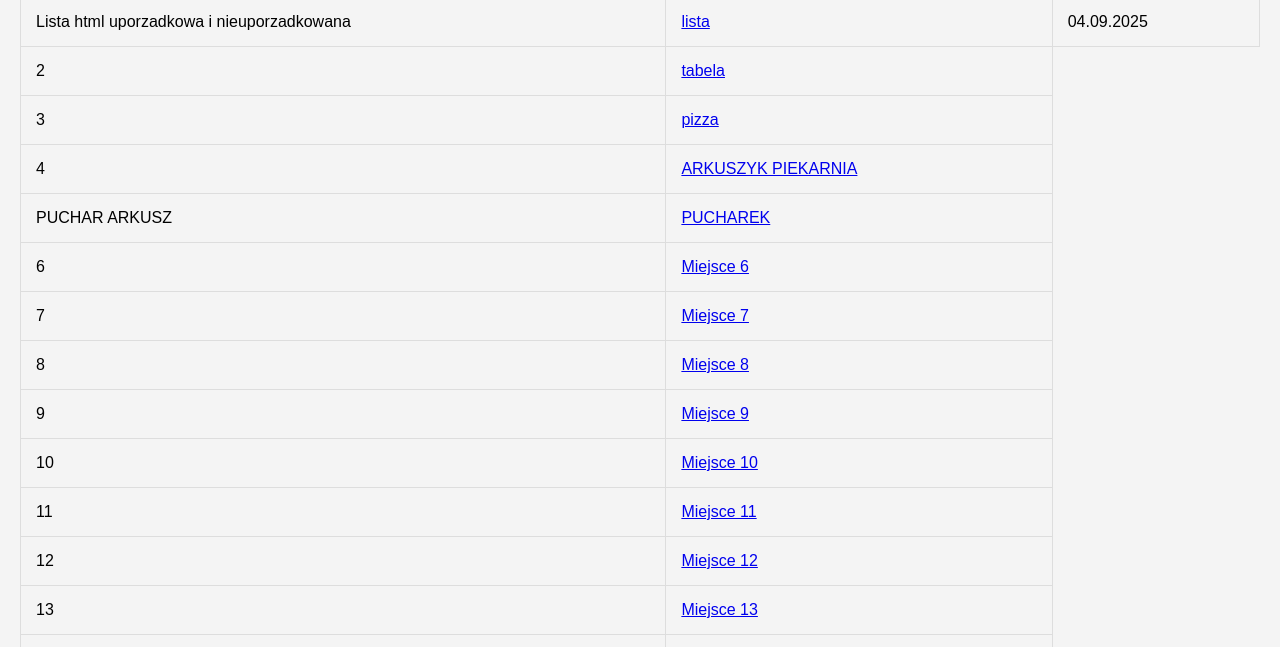
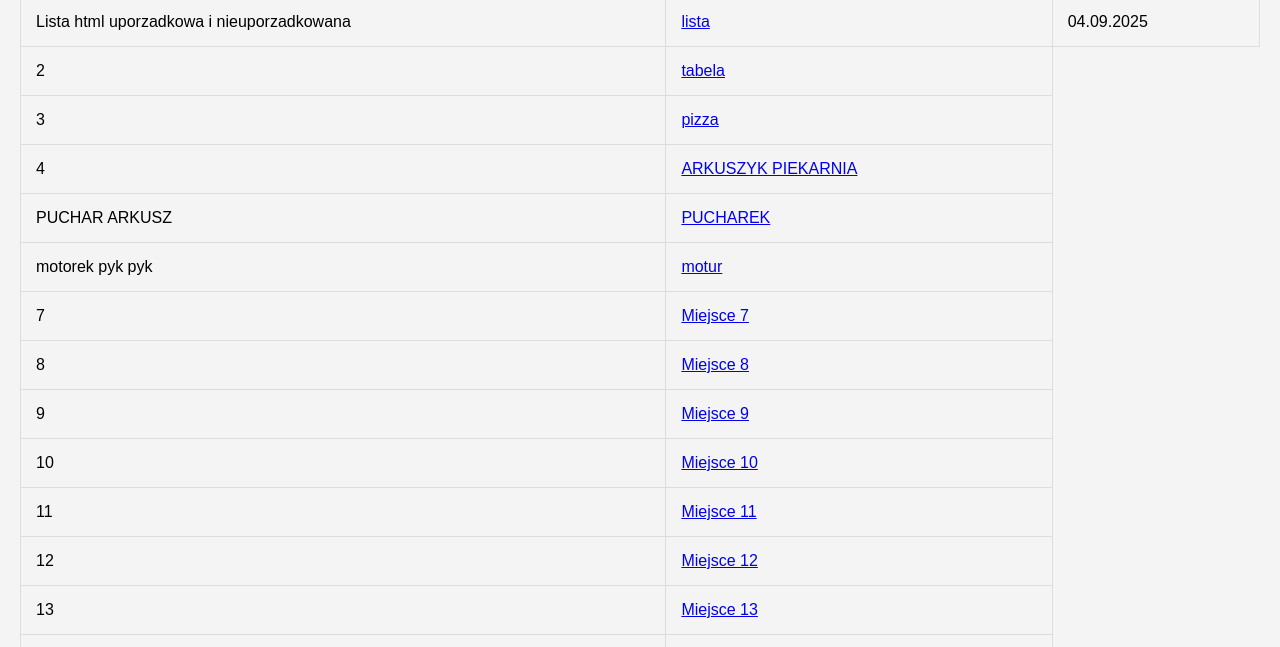
Before and after one commit to vzsh18539/5675, a plain HTML site: page index.html in a window 1280 px wide. Shown: the part 152-799 px from the top of the page. Drawn offline with Linux system fonts and the light colour scheme.

Commit message:
index.html

```diff
--- a/index.html
+++ b/index.html
@@ -63,8 +63,8 @@
         <td><a href="puchar.html">PUCHAREK</a></td>
     </tr>
     <tr>
-        <td>6</td>
-        <td><a href="link6.html">Miejsce 6</a></td>
+        <td>motorek pyk pyk</td>
+        <td><a href="droga.html">motur</a></td>
     </tr>
     <tr>
         <td>7</td>
```
